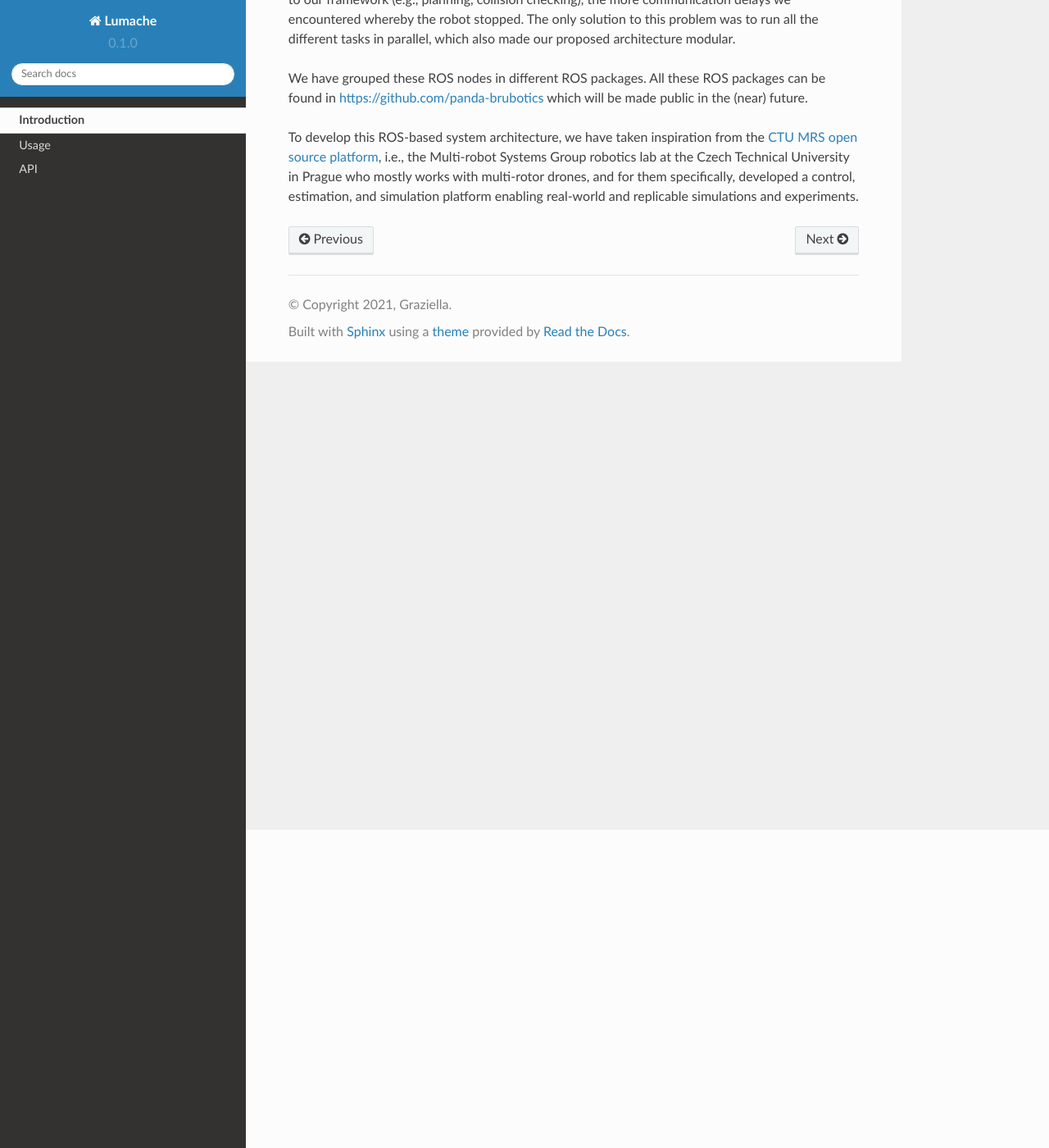
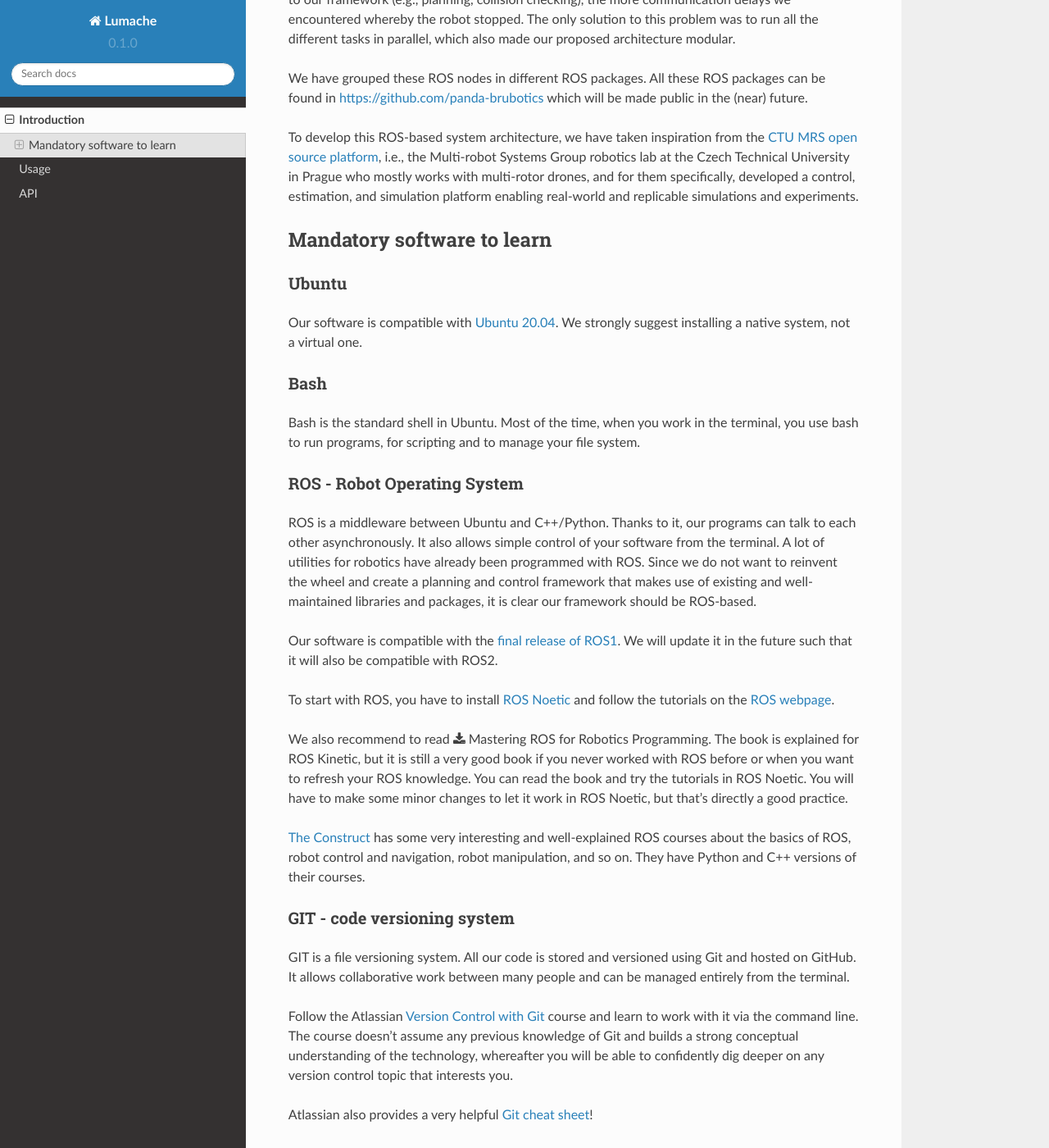
Before and after one commit to panda-brubotics/panda-safe-hrc-docs, a Sphinx documentation site: the page built from docs/source/introduction/introduction.rst, in a window 1280 px wide and 1400 px high, scrolled down 388 px. Shown: the whole window at 82% size. Built offline with Sphinx 7.4.7 and the Read the Docs theme 2.0.0, drawn with Linux system fonts in a browser that asks for light colours; some of the changed text lies outside the part shown.

Commit message:
Update introduction.rst

```diff
--- a/docs/source/introduction/introduction.rst
+++ b/docs/source/introduction/introduction.rst
@@ -16,3 +16,114 @@
 We have grouped these ROS nodes in different ROS packages. All these ROS packages can be found in https://github.com/panda-brubotics which will be made public in the (near) future.
 
 To develop this ROS-based system architecture, we have taken inspiration from the |CTU_MRS|, i.e., the Multi-robot Systems Group robotics lab at the Czech Technical University in Prague who mostly works with multi-rotor drones, and for them specifically, developed a control, estimation, and simulation platform enabling real-world and replicable simulations and experiments.
+
+---------------------------
+Mandatory software to learn
+---------------------------
+
+Ubuntu
+--------
+.. |install_ubuntu_20| raw:: html
+
+    <a href="https://ubuntu.com/download/desktop" target="_blank">Ubuntu 20.04</a>
+
+Our software is compatible with |install_ubuntu_20|. We strongly suggest installing a native system, not a virtual one.
+
+Bash
+-------
+Bash is the standard shell in Ubuntu. Most of the time, when you work in the terminal, you use bash to run programs, for scripting and to manage your file system.
+
+ROS - Robot Operating System
+-----------------------------
+.. |ROS_Noetic_lastofficialROS1| raw:: html
+
+    <a href="https://www.openrobotics.org/blog/2020/5/23/noetic-ninjemys-the-last-official-ros-1-release" target="_blank">final release of ROS1</a>
+
+.. |install_ROS_Noetic| raw:: html
+
+    <a href="http://wiki.ros.org/noetic/Installation/Ubuntu" target="_blank">ROS Noetic</a>
+
+.. |InstallingandConfiguringROSEnvironment| raw:: html
+
+    <a href="http://wiki.ros.org/ROS/Tutorials/InstallingandConfiguringROSEnvironment" target="_blank">environment variables</a>
+
+.. |install_ROS_Control| raw:: html
+
+    <a href="http://wiki.ros.org/ros_control" target="_blank">ROS Control</a>
+
+.. |ROS_tutorials| raw:: html
+
+    <a href="http://wiki.ros.org/ROS/Tutorials" target="_blank">ROS webpage</a>
+
+
+ROS is a middleware between Ubuntu and C++/Python. Thanks to it, our programs can talk to each other asynchronously. It also allows simple control of your software from the terminal. A lot of utilities for robotics have already been programmed with ROS. Since we do not want to reinvent the wheel and create a planning and
+control framework that makes use of existing and well-maintained libraries and
+packages, it is clear our framework should be ROS-based.
+
+Our software is compatible with the |ROS_Noetic_lastofficialROS1|. We will update it in the future such that it will also be compatible with ROS2.
+
+To start with ROS, you have to install |install_ROS_Noetic| and follow the tutorials on the |ROS_tutorials|.
+
+We also recommend to read
+:download:`Mastering ROS for Robotics Programming  <JCACACE-MASTERING_ROS_FOR_ROBOTICS_PROGRAMMING_SECOND_EDITION.pdf>`.
+The book is explained for ROS Kinetic, but it is still a very good book if you never worked with ROS before or when you want to refresh your ROS knowledge.
+You can read the book and try the tutorials in ROS Noetic. You will have to make some minor changes to let it work in ROS Noetic, but that's directly a good practice.
+
+.. |theconstructsim| raw:: html
+
+    <a href="https://www.theconstructsim.com/robotigniteacademy_learnros/ros-courses-library/" target="_blank">The Construct</a>
+
+|theconstructsim| has some very interesting and well-explained ROS courses about the basics of ROS, robot control and navigation, robot manipulation, and so on.
+They have Python and C++ versions of their courses.
+
+GIT - code versioning system
+------------------------------
+.. |atlassian_git_version_control| raw:: html
+
+    <a href="https://www.coursera.org/learn/version-control-with-git" target="_blank">Version Control with Git</a>
+
+.. |atlassian_git_cheat_sheet| raw:: html
+
+    <a href="https://www.atlassian.com/git/tutorials/atlassian-git-cheatsheet" target="_blank">Git cheat sheet</a>
+
+GIT is a file versioning system. All our code is stored and versioned using Git and hosted on GitHub. It allows collaborative work between many people and can be managed entirely from the terminal.
+
+Follow the Atlassian |atlassian_git_version_control| course and learn to work with it via the command line. The course doesn't assume any previous knowledge of Git and builds a strong conceptual understanding of the technology, whereafter you will be able to confidently dig deeper on any version control topic that interests you.
+
+Atlassian also provides a very helpful |atlassian_git_cheat_sheet|!
+
+TMUX - terminal multiplexer
+----------------------------
+
+.. |tmux| raw:: html
+
+    <a href="https://github.com/tmux/tmux" target="_blank">Tmux</a>
+
+|tmux| is a command-line utility that allows splitting a terminal to multiple panels and creating windows (tabs). It runs entirely in the command line. It is scriptable, which makes it ideal for automating processes, where multiple programs are launched simultaneously.
+
+Tmuxinator - automating tmux
+----------------------------
+
+.. |tmuxinator| raw:: html
+
+    <a href="https://github.com/tmuxinator/tmuxinator" target="_blank">tmuxinator</a>
+
+Tmux itself is very powerful, |tmuxinator| uses .xml files containing a description of a tmux session. It allows us to define and automate complex multi-terminal setups for, e.g., development (one session per program) and simulations. All our validation startup scripts are written for tmuxinator.
+
+C++
+------
+
+.. |Cpp_beginners| raw:: html
+
+    <a href="https://www.youtube.com/watch?v=vLnPwxZdW4Y" target="_blank">C++ for beginners</a>
+
+.. |Cpp_indepth| raw:: html
+
+    <a href="https://www.youtube.com/user/lefticus1" target="_blank">C++ weekly by Jason Turner series</a>
+
+
+
+All low-level control software that is intended to run in real-time is preferred to be written in C++. Although ROS/ROS2 natively supports also Python, well-written C++ provides significantly better performance. Therefore we recommend to learn C++ and get used to programming with it.
+
+We advise to follow the |Cpp_beginners| tutorial to start with and to take a look at the |Cpp_indepth| to go much deeper into C++. We also recommend to read
+:download:`Effective Modern C++  <Effective-Modern-C++.pdf>` to improve your use of C++11 and C++14.
```
